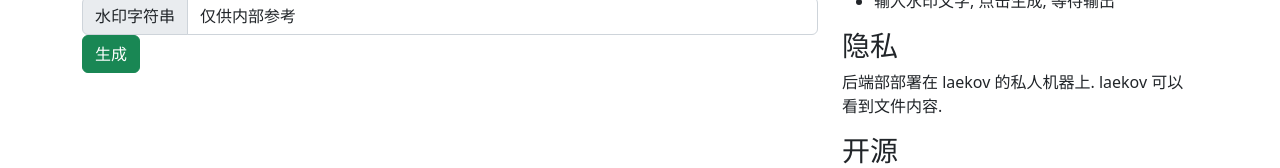
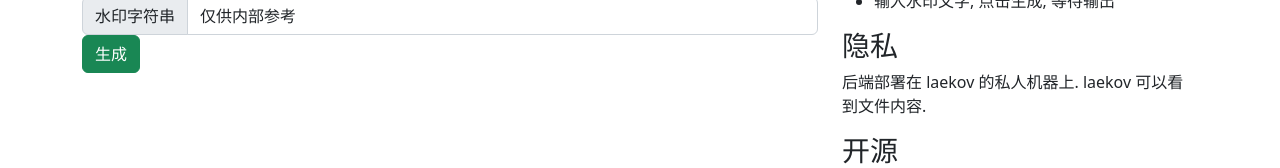
Before and after one commit to laekov/sealpdf, a plain HTML site: page frontend/index.html in a window 1280 px wide. Shown: the part 125-293 px from the top of the page. Drawn offline with nearby package versions, Linux system fonts and the light colour scheme.

Commit message:
fix typo

```diff
--- a/frontend/index.html
+++ b/frontend/index.html
@@ -43,7 +43,7 @@
 						<li>输入水印文字, 点击生成, 等待输出</li>
 					</ul>
 					<h3>隐私</h3>
-					<p>后端部部署在 laekov 的私人机器上. laekov 可以看到文件内容.</p>
+					<p>后端部署在 laekov 的私人机器上. laekov 可以看到文件内容.</p>
 					<h3>开源</h3>
 					<a href='https://github.com/laekov/sealpdf'>GitHub</a>
 				</div>
```
